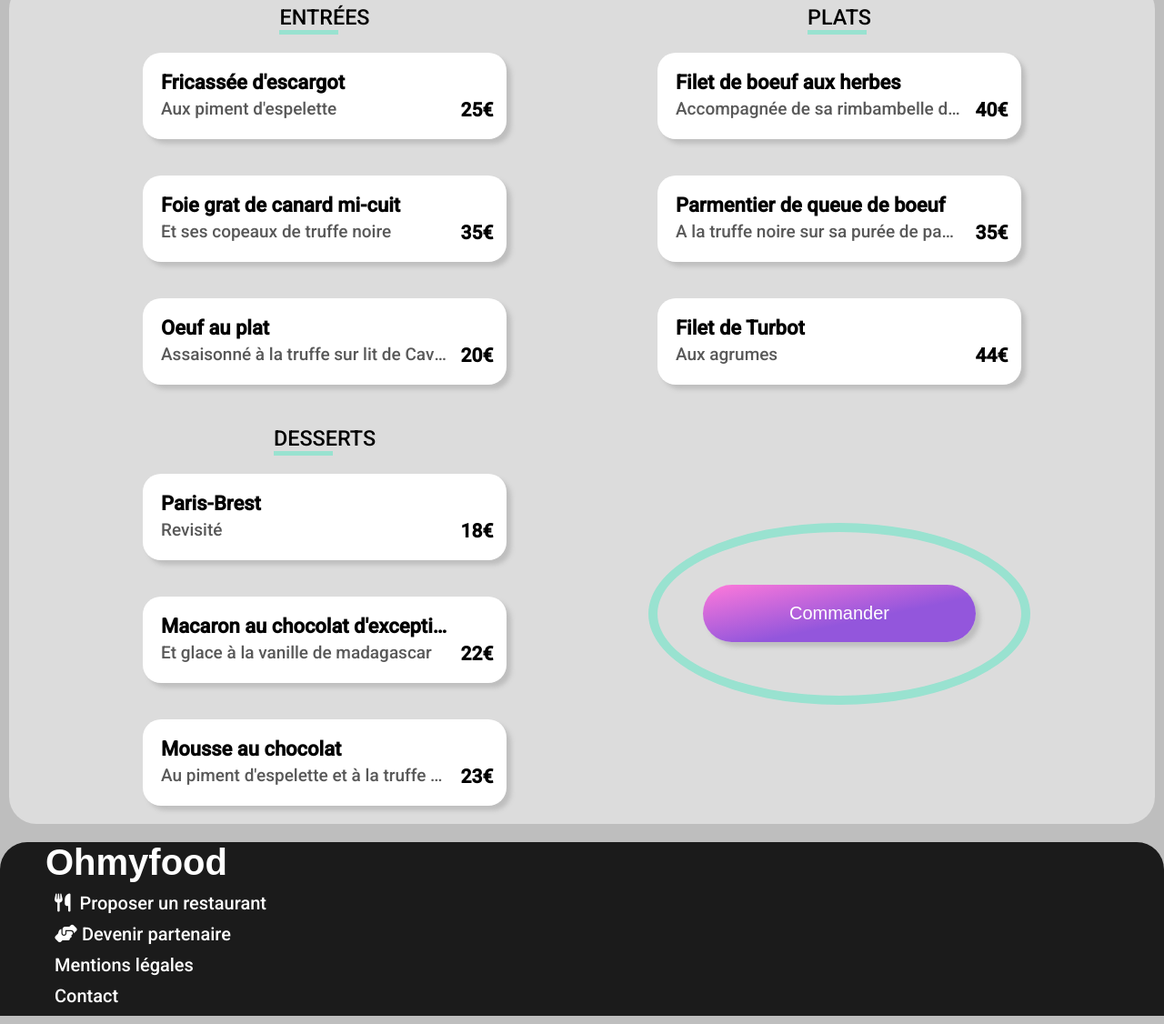
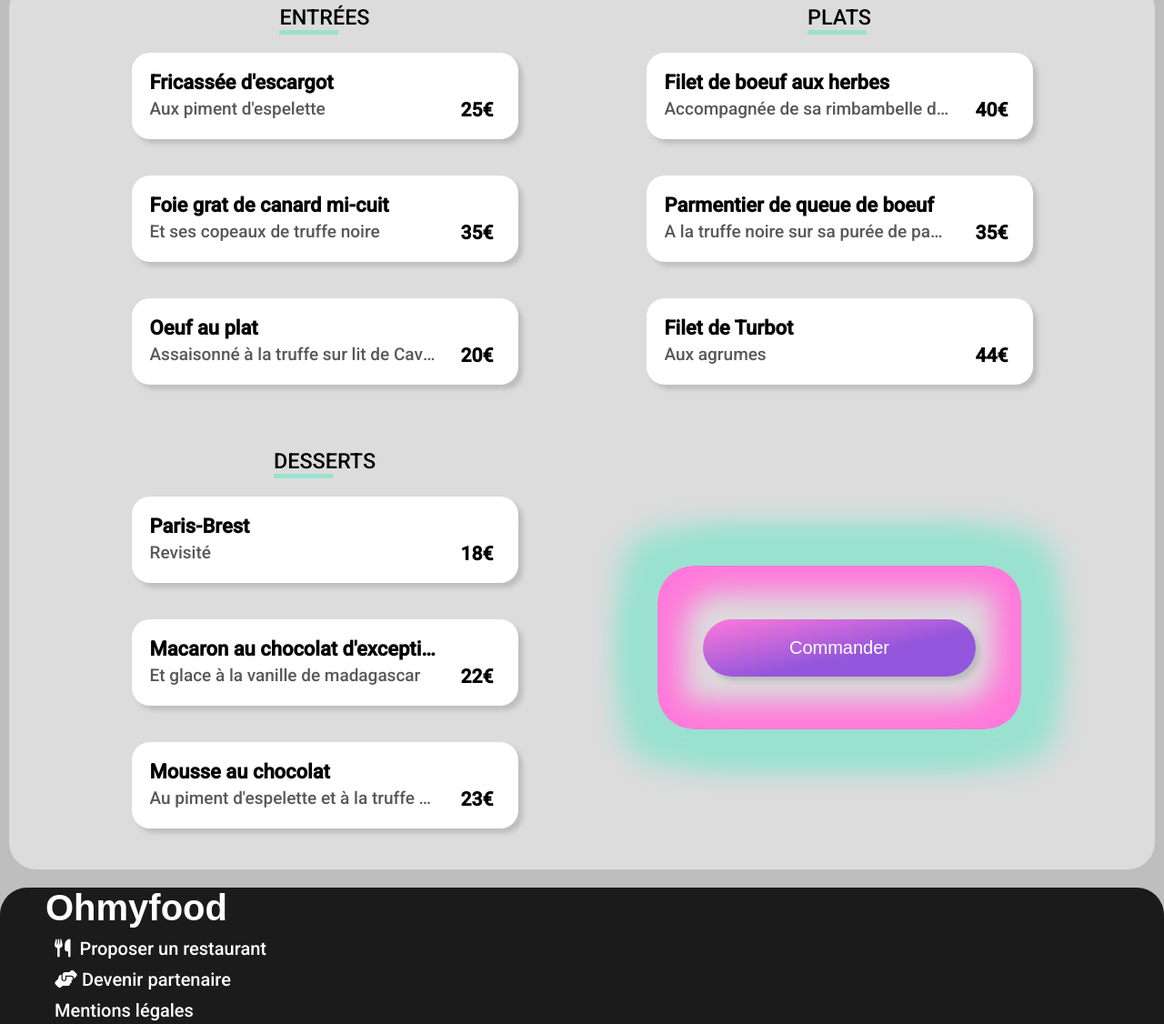
Before and after one commit to RomainSchaff/Ohmyfood, a website built with Parcel: page index1.html in a window 1280 px wide. Shown: the part 525-1651 px from the top of the page at 91% size. Built offline with nearby package versions, Linux system fonts and the light colour scheme; a web font is replaced by a local one.

Commit message:
Card oK avec les breakspoints ok

```diff
--- a/sass/Pages/_menu.scss
+++ b/sass/Pages/_menu.scss
@@ -48,10 +48,10 @@
     }
     &__card{
         @include flexbox(column, flex-start, stretch);
-
         @media (min-width: 1000px){
             align-items: center;
             margin-top: 25px;
+            margin-bottom: 25px;
         }
         &__title{
             text-transform: uppercase;
@@ -73,15 +73,16 @@
         &__food{
             background-color: #ffffff;
             @include flexbox( none, space-between, flex-end);
-            overflow: hidden;
-            width: 100%;
-            max-width: 500px;
             height: 95px;
             margin: 20px auto;
             border-radius: 20px;
             @include shadows (5px);
+            overflow: hidden;
             @media (min-width: 1000px){
-                width: 400px;
+                width: 425px;
+            }
+            @media (max-width: 425px){
+                width: 250px;
             }
             &::after{
                 content: '';
@@ -106,11 +107,7 @@
                 width: 335px;
                 transition: width 1s;
                 padding: 15px 0px 15px 20px;
-                &:hover{
-                    // width: 250px;
-                    // transition: width 1s;
-                    color: $turquoise;
-                }
+                overflow: hidden;
                 & h4{
                     font-size: 22px;
                     margin: 5px 0px;
@@ -142,8 +139,9 @@
         @media (min-width: 1000px){
             width: auto;
             padding: 50px;
-            border-radius: 50%;
+            border-radius: 50px;
             border: 10px solid $turquoise;
+            box-shadow: 30px 30px 30px $turquoise, -30px -30px 30px $turquoise, 30px -30px 30px $turquoise, -30px 30px 30px $turquoise, inset 30px 30px 30px $rose, inset -30px -30px 30px $rose;
         }
     }
 }
--- a/sass/Utils/_mixins.scss
+++ b/sass/Utils/_mixins.scss
@@ -15,6 +15,7 @@ $row: row;
 /*Mixin pour les ombres*/
 
 $shadow: 10px;
+
 @mixin shadows ($shadow-size: $shadow) {
     box-shadow: $shadow-size $shadow-size 5px $grey;
 }
```
Also changed, not shown: .public/css/style.css, 1 other file.
